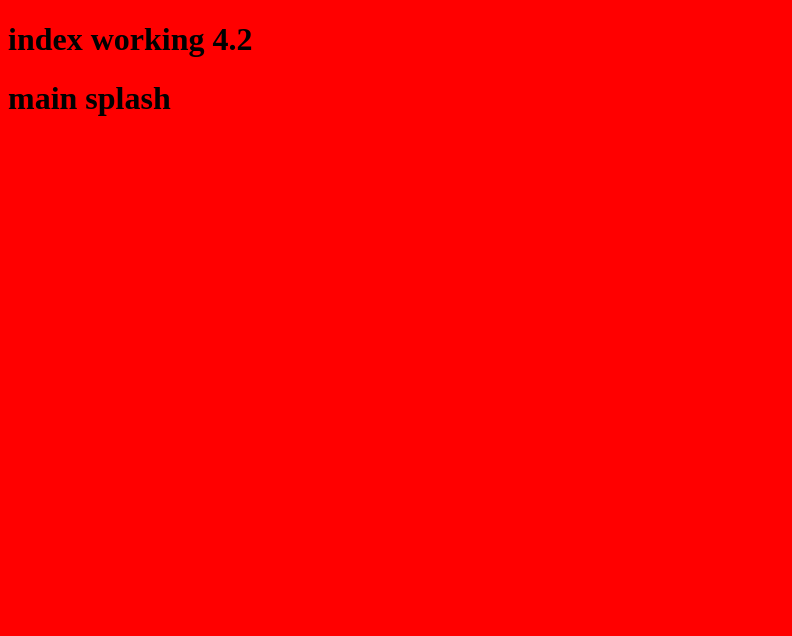
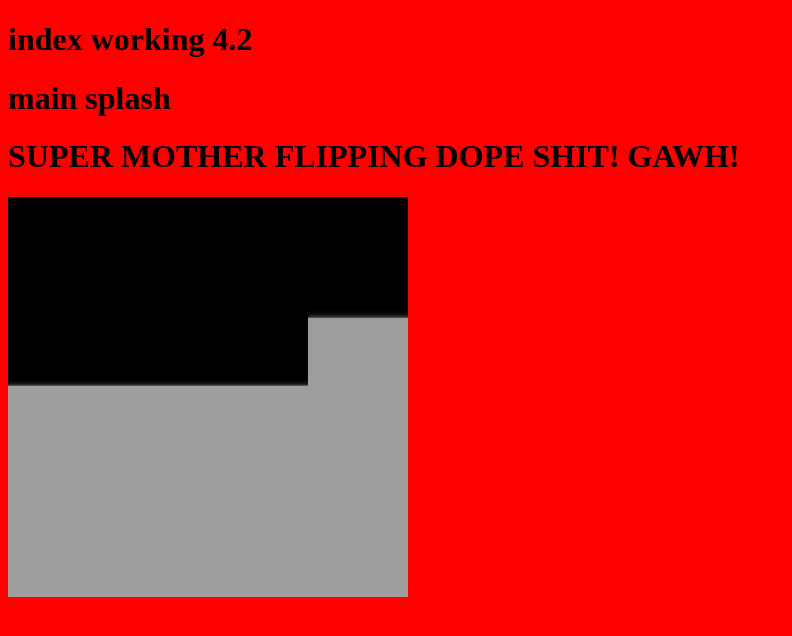
Before and after one commit to MikeWickwar/edibuddy, a website: page index.html in a window 1280 px wide. Shown: the whole page, without its empty margins (0-792 px from the left). Drawn offline with nearby package versions, Linux system fonts and the light colour scheme; some packages are replaced by stand-ins of ours.

Commit message:
see prev mesg

```diff
--- a/index.html
+++ b/index.html
@@ -5,6 +5,7 @@
     <meta name="viewport" content="width=device-width, initial-scale=1">
     <title>Edibuddy!</title>
     <link rel="stylesheet" href="/styles/css/site.css" media="screen" title="no title" charset="utf-8">
+    <link rel="stylesheet" href="/styles/css/smoke.css" media="screen" title="no title" charset="utf-8">
 
 
   </head>
@@ -21,6 +22,9 @@
     <script type="text/javascript" src="https://cdnjs.cloudflare.com/ajax/libs/angular-ui-router/0.3.1/angular-ui-router.min.js"></script>
     <script type="text/javascript" src="https://ajax.googleapis.com/ajax/libs/angularjs/1.4.3/angular-animate.js"></script>
     <script type="text/javascript" src="https://code.jquery.com/jquery-2.2.0.js"></script>
+<script src="https://cdnjs.cloudflare.com/ajax/libs/canvasjs/1.7.0/canvasjs.js"></script>
+<script src="https://cdnjs.cloudflare.com/ajax/libs/canvasjs/1.7.0/excanvas.js"></script>
+<script src="https://cdnjs.cloudflare.com/ajax/libs/canvasjs/1.7.0/jquery.canvasjs.js"></script>
     <script type="text/javascript" src="https://maxcdn.bootstrapcdn.com/bootstrap/3.3.6/js/bootstrap.min.js"></script>
     <script type="text/javascript" src="./js/app.js"></script>
     <script type="text/javascript" src="./js/controllers/SiteController.js"></script>
--- a/js/controllers/SiteController.js
+++ b/js/controllers/SiteController.js
@@ -1,5 +1,183 @@
-app.controller('SiteController', ['$scope','$http','$q', '$state', 'mapService',
- function ($scope, $http, $q, $state, mapService) {
+app.controller('SiteController', ['$scope','$http','$q', '$state',
+ function ($scope, $http, $q, $state) {
+
+      $scope.JensFace = "SUPER MOTHER FLIPPING DOPE SHIT! GAWH!"
 
 
+
+      // Create an array to store our particles
+      var particles = [];
+
+      // The amount of particles to render
+      var particleCount = 30;
+
+      // The maximum velocity in each direction
+      var maxVelocity = 2;
+
+      // The target frames per second (how often do we want to update / redraw the scene)
+      var targetFPS = 33;
+
+      // Set the dimensions of the canvas as variables so they can be used.
+      var canvasWidth = 2200;
+      var canvasHeight = 2200;
+
+      // Create an image object (only need one instance)
+      var imageObj = new Image();
+
+      // Once the image has been downloaded then set the image on all of the particles
+      imageObj.onload = function() {
+          particles.forEach(function(particle) {
+                  particle.setImage(imageObj);
+          });
+      };
+
+      // Once the callback is arranged then set the source of the image
+      imageObj.src = "http://www.blog.jonnycornwell.com/wp-content/uploads/2012/07/Smoke10.png";
+
+      // A function to create a particle object.
+      function Particle(context) {
+
+          // Set the initial x and y positions
+          this.x = 0;
+          this.y = 0;
+
+          // Set the initial velocity
+          this.xVelocity = 0;
+          this.yVelocity = 0;
+
+          // Set the radius
+          this.radius = 5;
+
+          // Store the context which will be used to draw the particle
+          this.context = context;
+
+          // The function to draw the particle on the canvas.
+          this.draw = function() {
+
+              // If an image is set draw it
+              if(this.image){
+                  this.context.drawImage(this.image, this.x-128, this.y-128);
+                  // If the image is being rendered do not draw the circle so break out of the draw function
+                  return;
+              }
+              // Draw the circle as before, with the addition of using the position and the radius from this object.
+              this.context.beginPath();
+              this.context.arc(this.x, this.y, this.radius, 0, 2 * Math.PI, false);
+              this.context.fillStyle = "rgba(0, 255, 255, 1)";
+              this.context.fill();
+              this.context.closePath();
+          };
+
+          // Update the particle.
+          this.update = function() {
+              // Update the position of the particle with the addition of the velocity.
+              this.x += this.xVelocity;
+              this.y += this.yVelocity;
+
+              // Check if has crossed the right edge
+              if (this.x >= canvasWidth) {
+                  this.xVelocity = -this.xVelocity;
+                  this.x = canvasWidth;
+              }
+              // Check if has crossed the left edge
+              else if (this.x <= 0) {
+                  this.xVelocity = -this.xVelocity;
+                  this.x = 0;
+              }
+
+              // Check if has crossed the bottom edge
+              if (this.y >= canvasHeight) {
+                  this.yVelocity = -this.yVelocity;
+                  this.y = canvasHeight;
+              }
+
+              // Check if has crossed the top edge
+              else if (this.y <= 0) {
+                  this.yVelocity = -this.yVelocity;
+                  this.y = 0;
+              }
+          };
+
+          // A function to set the position of the particle.
+          this.setPosition = function(x, y) {
+              this.x = x;
+              this.y = y;
+          };
+
+          // Function to set the velocity.
+          this.setVelocity = function(x, y) {
+              this.xVelocity = x;
+              this.yVelocity = y;
+          };
+
+          this.setImage = function(image){
+              this.image = image;
+          }
+      }
+
+      // A function to generate a random number between 2 values
+      function generateRandom(min, max){
+          return Math.random() * (max - min) + min;
+      }
+
+      // The canvas context if it is defined.
+      var context;
+
+      // Initialise the scene and set the context if possible
+      function init() {
+          var canvas = document.getElementById('myCanvas');
+          if (canvas.getContext) {
+
+              // Set the context variable so it can be re-used
+              context = canvas.getContext('2d');
+
+              // Create the particles and set their initial positions and velocities
+              for(var i=0; i < particleCount; ++i){
+                  var particle = new Particle(context);
+
+                  // Set the position to be inside the canvas bounds
+                  particle.setPosition(generateRandom(0, canvasWidth), generateRandom(0, canvasHeight));
+
+                  // Set the initial velocity to be either random and either negative or positive
+                  particle.setVelocity(generateRandom(-maxVelocity, maxVelocity), generateRandom(-maxVelocity, maxVelocity));
+                  particles.push(particle);
+              }
+          }
+          else {
+              alert("Please use a modern browser");
+          }
+      }
+
+      // The function to draw the scene
+      function draw() {
+          // Clear the drawing surface and fill it with a black background
+          context.fillStyle = "rgba(0, 0, 0, 0.5)";
+          context.fillRect(0, 0, 400, 400);
+
+          // Go through all of the particles and draw them.
+          particles.forEach(function(particle) {
+              particle.draw();
+          });
+      }
+
+      // Update the scene
+      function update() {
+          particles.forEach(function(particle) {
+              particle.update();
+          });
+      }
+
+      // Initialize the scene
+      init();
+
+      // If the context is set then we can draw the scene (if not then the browser does not support canvas)
+      if (context) {
+          setInterval(function() {
+              // Update the scene befoe drawing
+              update();
+
+              // Draw the scene
+              draw();
+          }, 1000 / targetFPS);
+      }
   }])
--- a/partials/splash.html
+++ b/partials/splash.html
@@ -1 +1,11 @@
 <h1>main splash</h1>
+
+<h1>{{JensFace}}</h1>
+
+
+<!-- smoke effect -->
+  <canvas id="myCanvas" width="400" height="400"></canvas>
+
+<!-- end smoke effect -->
+
+<script type="text/javascript" src="js/effects/smoke.js"></script>
--- /dev/null
+++ b/styles/scss/smoke.scss
@@ -0,0 +1,3 @@
+#myCanvas{
+    background:black;
+}
```
Also changed, not shown: styles/css/smoke.css (added).
